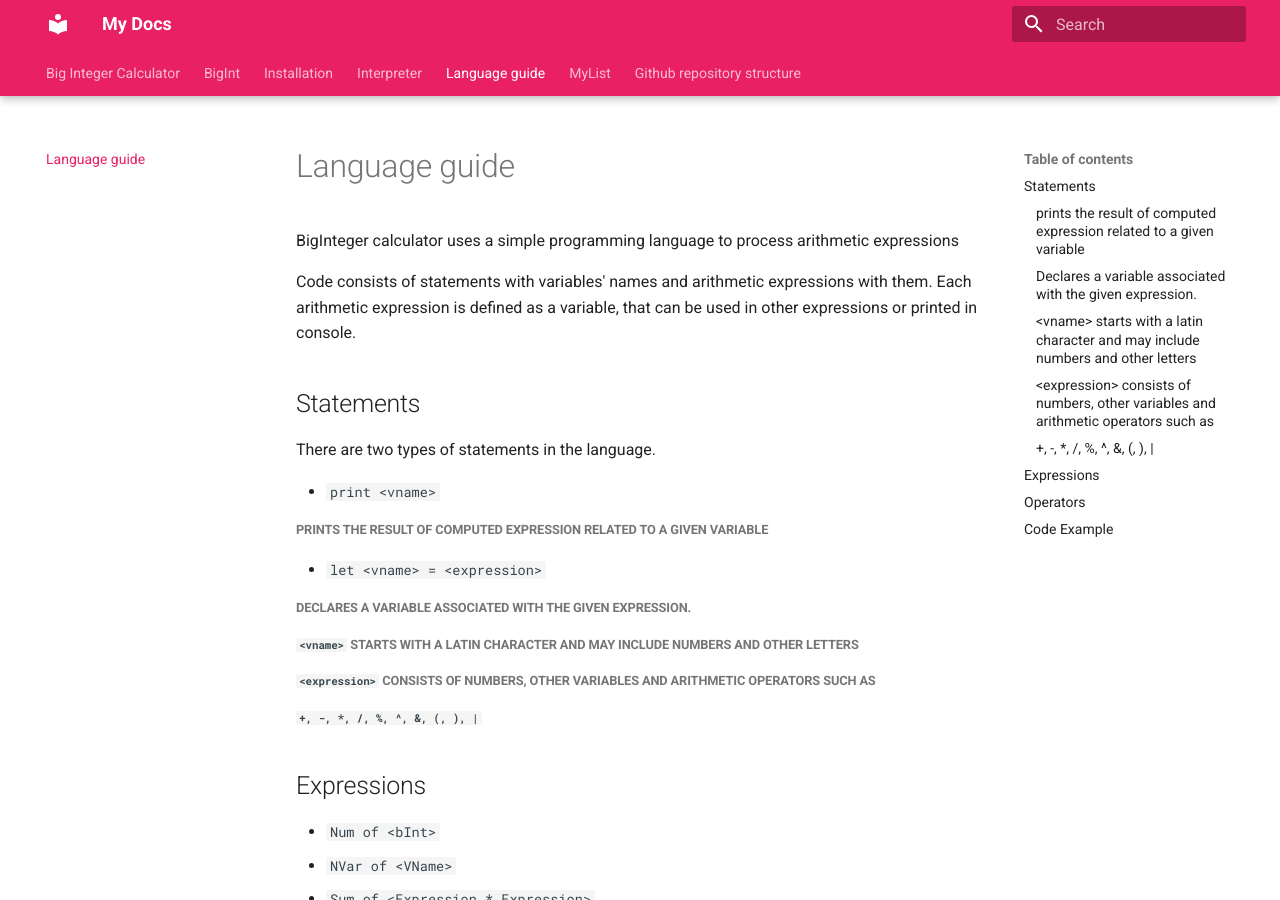
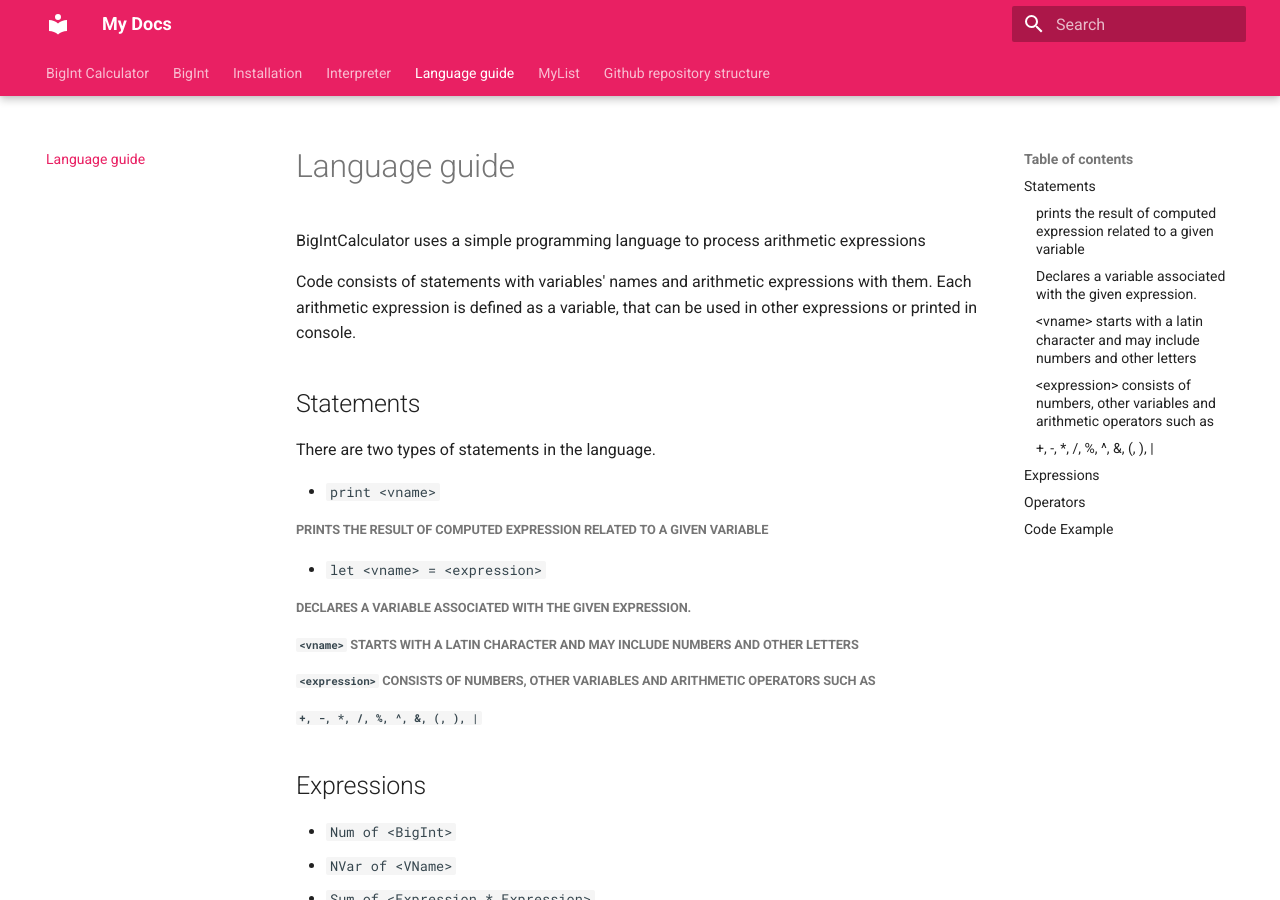
Before and after one commit to YelenaZvyagina/BigIntCalculator, an MkDocs documentation site: the page built from docs/Language.md, in a window 1280 px wide and 900 px high. Built offline with MkDocs 1.6.1 and Material for MkDocs 9.7.7, drawn with Linux system fonts in a browser that asks for light colours.

Commit message:
docs fixes now last

```diff
--- a/docs/BigInt.md
+++ b/docs/BigInt.md
@@ -1,10 +1,10 @@
 # BigInt
 
-BigInt is a library used for a calculator, it implements functions for long arithmetics.
+BigInt is a library used for a BigIntCalculator, it implements functions for long arithmetics.
 
 ## Type
 
-An instance of bInt consists of `isPos of Boolean` and `digits of <MyList<int>>`. `<MyList<int>> `consists of integers from 0 to 9
+An instance of BigInt consists of `isPos of Boolean` and `digits of <MyList<int>>`. `<MyList<int>> `consists of integers from 0 to 9
 
 ## Functions
 
--- a/docs/Language.md
+++ b/docs/Language.md
@@ -1,6 +1,6 @@
 # Language guide
 
-BigInteger calculator uses a simple programming language to process arithmetic expressions
+BigIntCalculator uses a simple programming language to process arithmetic expressions
 
 Code consists of statements with variables' names and arithmetic expressions with them. Each arithmetic expression is defined as a variable, that can be used in other expressions or printed in console.
 
@@ -26,7 +26,7 @@ There are two types of statements in the language.
 
 ## Expressions
 
-* `Num of <bInt>`
+* `Num of <BigInt>`
 * `NVar of <VName>`
 * `Sum of <Expression * Expression>`
 * `Sub of <Expression * Expression>`
--- a/docs/index.md
+++ b/docs/index.md
@@ -1,3 +1,3 @@
-# Big Integer Calculator
+# BigInt Calculator
 
-Big Integer Calculator is a tool for computing arithmetic expressions with long integers. Contains libraries for long arithmetics and non-empty lists and an interpreter for a simple programming language.
+BigIntCalculator is a tool for computing arithmetic expressions with long integers. Contains libraries for long arithmetics and non-empty lists and an interpreter for a simple programming language.
```
Also changed, not shown: docs/Interpreter.md (+1 -1 lines), docs/MyList.md (+1 -1 lines).
